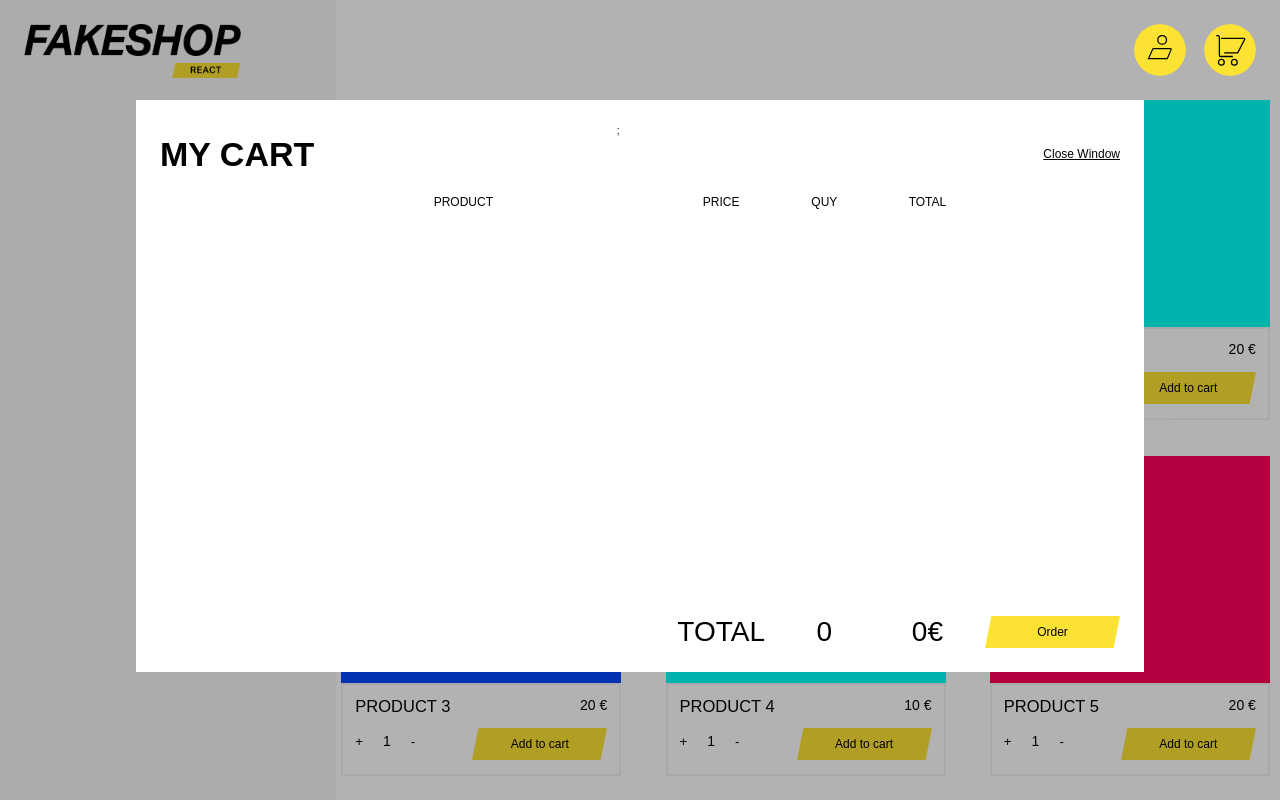
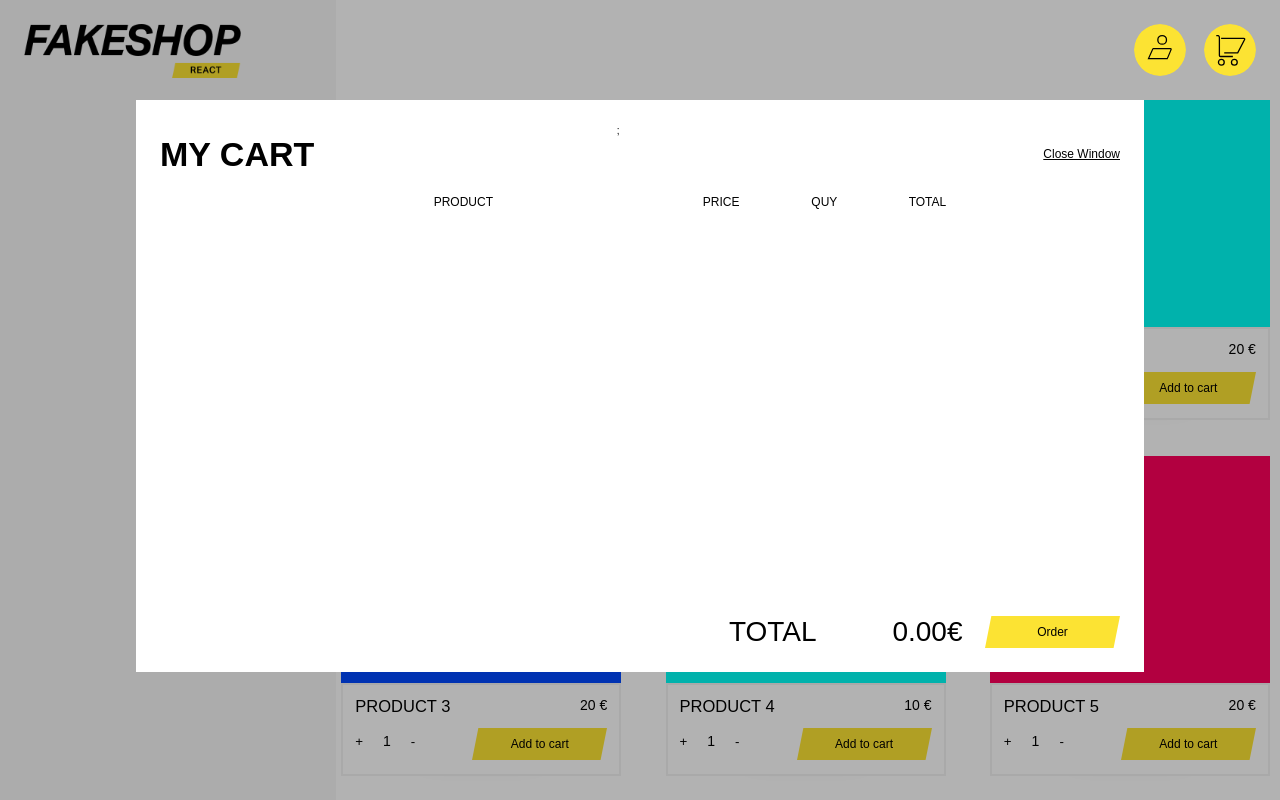
Before and after one commit to in-roma/fakeshop-react, a React (Create React App) app: page /cart in a window 1280 px wide. Shown: the top 800 px of the page. Built offline with nearby package versions, Linux system fonts and the light colour scheme; a web font is replaced by a local one.

Commit message:
final version - bugs fixed

```diff
--- a/package.json
+++ b/package.json
@@ -1,7 +1,7 @@
 {
   "name": "fakeshop-react",
   "version": "1.0.0",
-  "description": "",
+  "description": "DCi exercise",
   "main": "index.js",
   "homepage": "http://Romain-Grandjean.github.io/fakeshop-react",
   "scripts": {
--- a/src/App.js
+++ b/src/App.js
@@ -19,8 +19,7 @@ class App extends React.Component {
     }
     addToCart = (id) => {
         let cart = this.state.data.find(item => item.id === id)
-        let itemQuantities = this.state.cartItems.reduce((acc, red) => acc + red.quantity, this.state.totalQuantity);
-        this.setState({...this.state, cartItems: [...this.state.cartItems, cart], totalQuantity: itemQuantities});
+        this.setState({...this.state, cartItems: [...this.state.cartItems, cart]});
     };
 
     delete = (id) => {
@@ -32,7 +31,6 @@ class App extends React.Component {
         }, 0);
         console.log(cart, total, "these are cart & total");
         this.setState({...this.state, cartItems: cart, total: total});
-
     };
 
     cartTotal = () => {
--- a/src/components/Cart.jsx
+++ b/src/components/Cart.jsx
@@ -20,7 +20,7 @@ export default class Cart extends React.Component{
                     <span className="cart-productName">PRODUCT</span><span className="cart-price">PRICE</span><span className="cart-quantity">QUY</span><span className="total">TOTAL</span><span className="delete" ></span>
                     <div className="cart-results">{items}</div>;
                     <div className="total-line"></div>
-            <span id="cart-total">TOTAL</span><span id="cart-quantity-sum">{totalQuantity}</span><span id="cart-total-sum">{total + "€"}</span>
+            <span id="cart-total">TOTAL</span><span id="cart-total-sum">{total + ".00€"}</span>
                     <div className="btn-order">Order</div>
 
                 </div>
--- a/src/components/Login.jsx
+++ b/src/components/Login.jsx
@@ -18,5 +18,4 @@ const Login = () => {
 
     }
 
-
 export default Login;
--- a/src/scss/_cart.scss
+++ b/src/scss/_cart.scss
@@ -137,17 +137,9 @@
 #cart-total {
     font-size: 28px;
     font-weight: 500;
-    grid-column: 6/7;
+    grid-column: 6/8;
     grid-row: end;
 }
-
-#cart-quantity-sum {
-    font-size: 28px;
-    grid-column: 7/8;
-    font-weight: 500;
-    grid-row: end;
-}
-
 
 #cart-total-sum {
     font-size: 28px;
```
Also changed, not shown: 11 other files (tests, documents, lock files or other folders).
